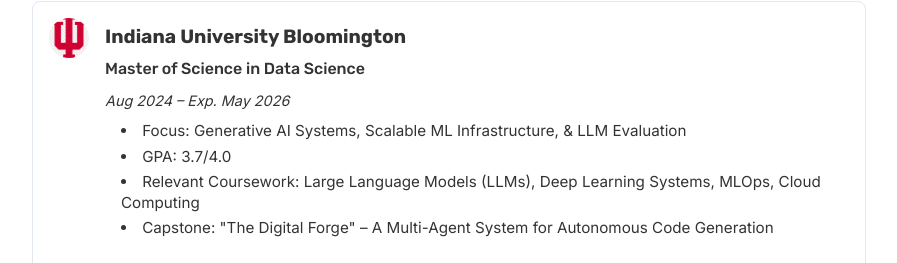
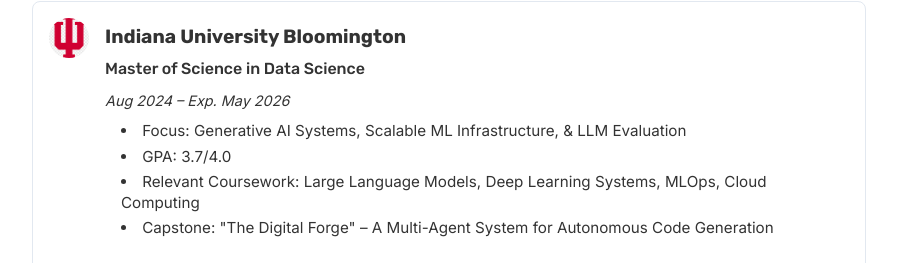
Before and after one commit to MohammedPathariya/MyPortfolio, a React (Create React App) app in the folder frontend/: page / in a window 1280 px wide. Shown: the part 2378-2641 px from the top of the page, without its empty margins (191-1088 px from the left). Built offline with nearby package versions, Linux system fonts and the light colour scheme.

Commit message:
New update, removed the LLM abbreviation from education

```diff
--- a/frontend/src/components/TimelineTabs.js
+++ b/frontend/src/components/TimelineTabs.js
@@ -46,7 +46,7 @@
     points: [
       'Focus: Generative AI Systems, Scalable ML Infrastructure, & LLM Evaluation',
       'GPA: 3.7/4.0',
-      'Relevant Coursework: Large Language Models (LLMs), Deep Learning Systems, MLOps, Cloud Computing',
+      'Relevant Coursework: Large Language Models, Deep Learning Systems, MLOps, Cloud Computing',
       'Capstone: "The Digital Forge" – A Multi-Agent System for Autonomous Code Generation',
     ],
   },
```
